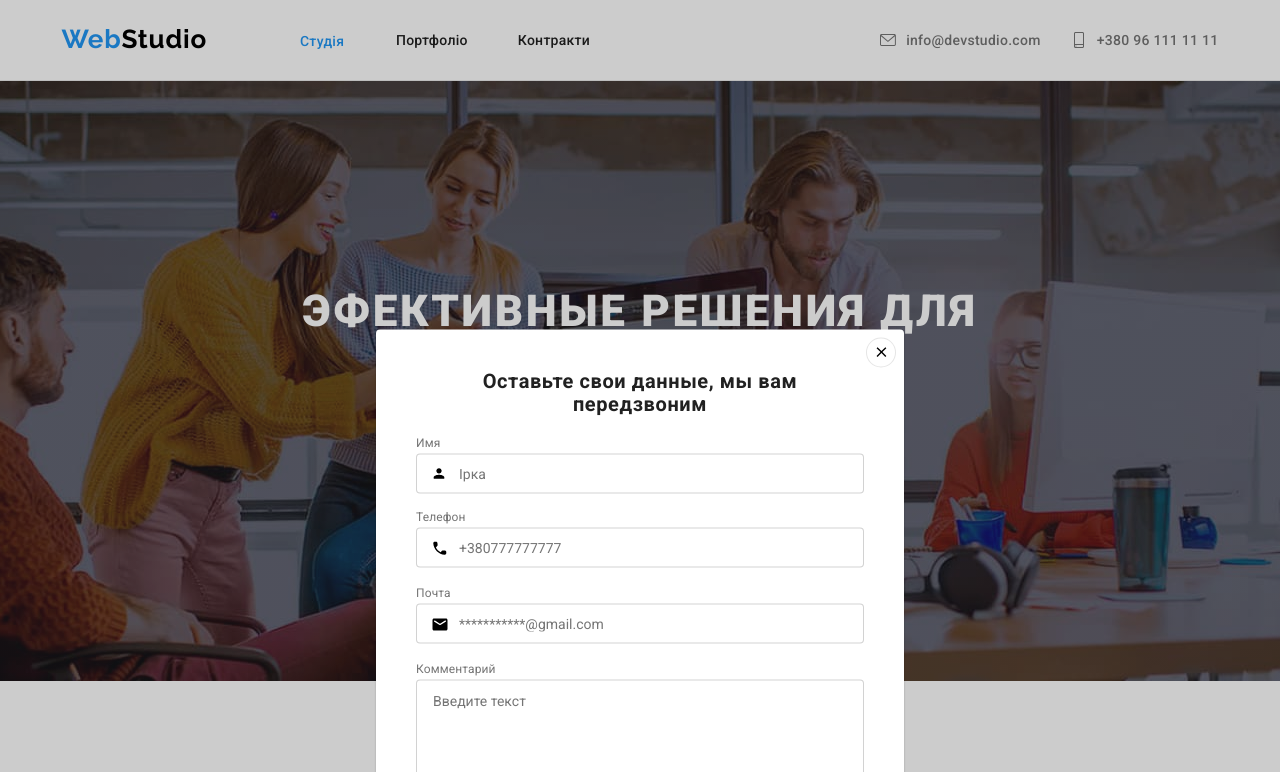
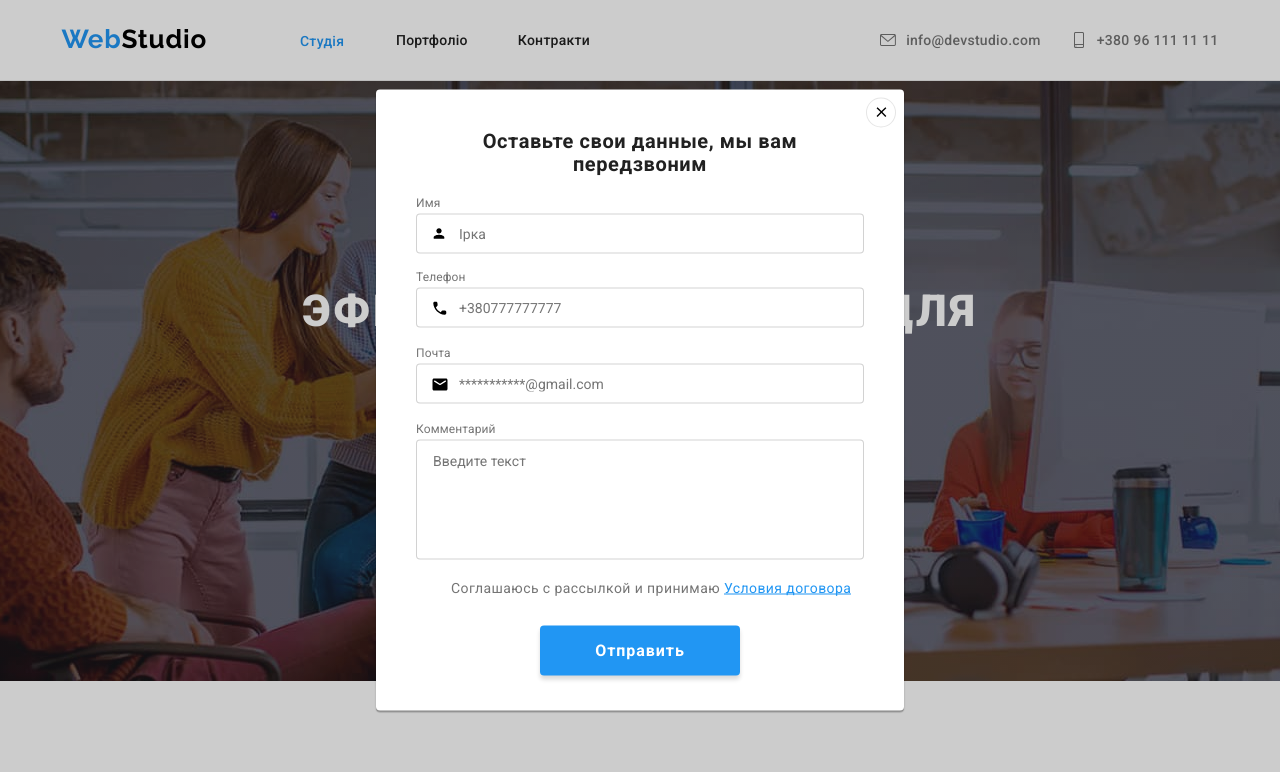
Before and after one commit to reymisterii/my8, a plain HTML site: page index.html in a window 1280 px wide. Both pictures are taken after a click on the button "Заказать услугу". Shown: the top 772 px of the page. Drawn offline with nearby package versions, Linux system fonts and the light colour scheme; files that its build step writes are made by us from their sources.

Commit message:
Update _modal.scss

```diff
--- a/scss/components/_modal.scss
+++ b/scss/components/_modal.scss
@@ -17,8 +17,8 @@
 
 .modal {
     position: absolute;
-    top: 50vw;
-    left: 50vw;
+    top: 50%;
+    left: 50%;
     transform: translate(-50%, -50%);
     width: 528px;
     height: 621px;
```
